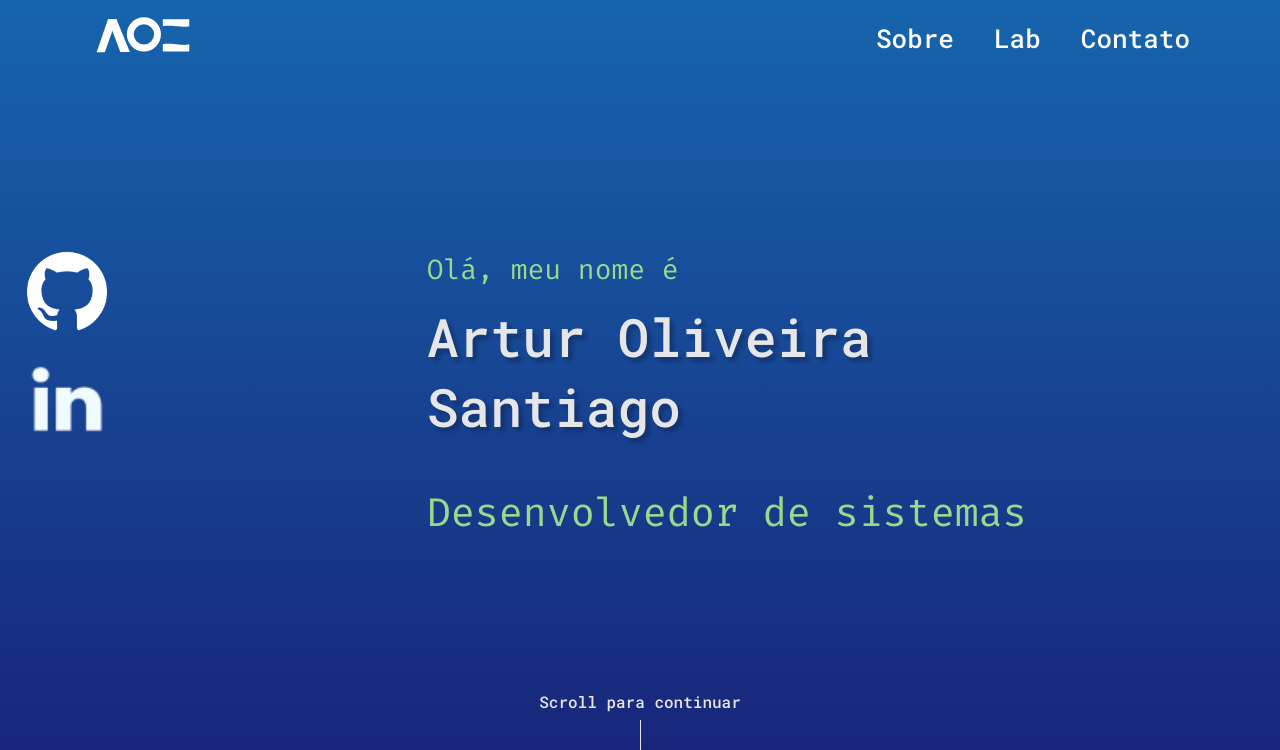
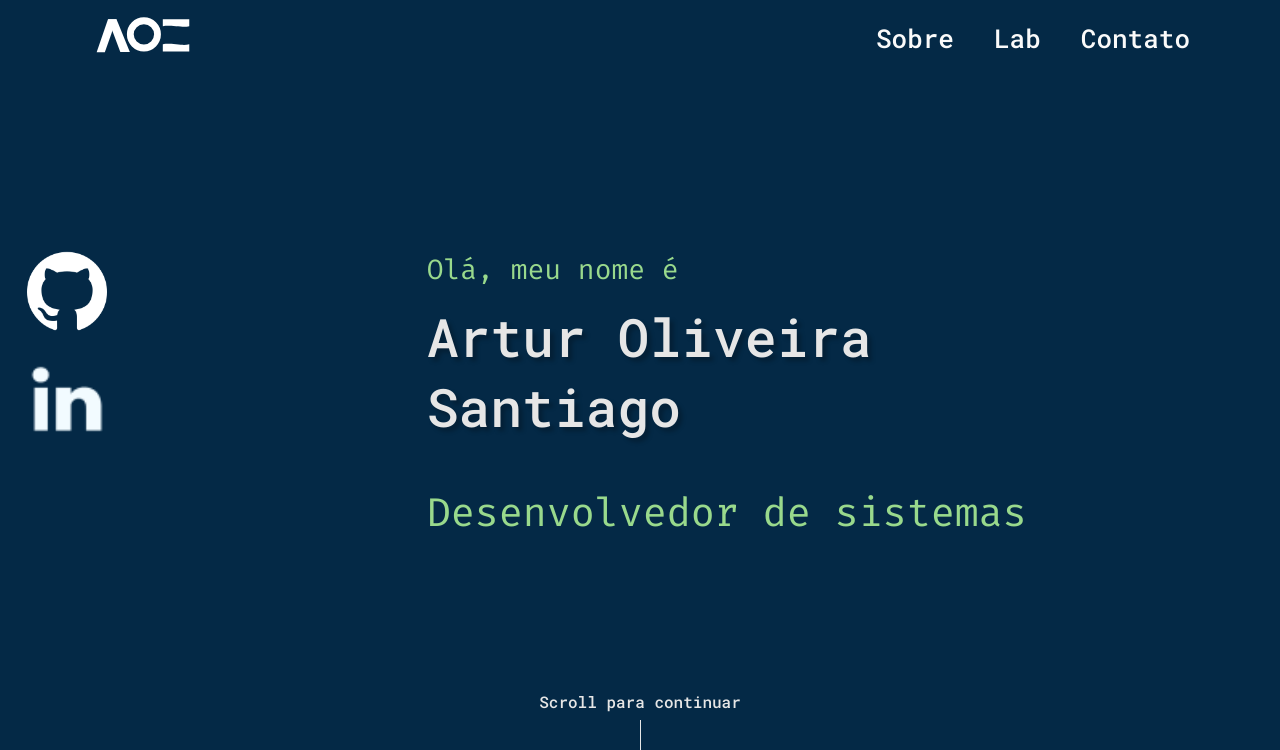
Before and after one commit to arturolivs/portfolio, a Next.js app: page / in a window 1280 px wide. Shown: the top 750 px of the page. Built offline with nearby package versions, Linux system fonts and the light colour scheme.

Commit message:
chore: created `Grid` component

```diff
--- /dev/null
+++ b/src/components/Grid/index.tsx
@@ -0,0 +1,11 @@
+import React from 'react'
+
+import * as S from './styles'
+
+export type GridProps = {
+  children: React.ReactNode
+}
+
+export const Grid = ({ children }: GridProps) => (
+  <S.GridContainer>{children}</S.GridContainer>
+)
--- /dev/null
+++ b/src/components/Grid/styles.ts
@@ -0,0 +1,16 @@
+import styled, { css } from 'styled-components'
+
+export type GridProps = {
+  rows?: number
+  columns?: number
+}
+
+export const GridContainer = styled.div<GridProps>`
+  ${({ rows = 12, columns = 12 }) => css`
+    height: 100%;
+    width: 100%;
+    display: grid;
+    grid-template-rows: repeat(${rows}, 1fr);
+    grid-template-columns: repeat(${columns}, 1fr);
+  `}
+`
--- a/src/templates/Home/home.style.ts
+++ b/src/templates/Home/home.style.ts
@@ -3,20 +3,7 @@ import styled from 'styled-components'
 export const HomeSection = styled.section`
   width: 100%;
   height: 100vh;
-
-  background: linear-gradient(
-    180deg,
-    #1640ad 0.02%,
-    #1665ad 0.02%,
-    #182277 99.98%
-  );
-`
-
-export const HomeContent = styled.section`
-  height: 100%;
-  display: grid;
-  grid-template-rows: repeat(12, 1fr);
-  grid-template-columns: repeat(12, 1fr);
+  background: #042946;
 `
 
 export const SocialLinks = styled.aside`
--- a/src/templates/Home/index.tsx
+++ b/src/templates/Home/index.tsx
@@ -1,12 +1,13 @@
 import React from 'react'
+import Image from 'next/image'
 
-import Image from 'next/image'
+import { Grid } from '../../components/Grid'
 
 import * as S from './home.style'
 
 const HomeTemplate = () => (
   <S.HomeSection>
-    <S.HomeContent>
+    <Grid>
       <S.SocialLinks>
         <S.Link href="https://github.com/arturolivs" target="_blank">
           <Image
@@ -44,7 +45,7 @@ const HomeTemplate = () => (
         <S.ScrollText>Scroll para continuar</S.ScrollText>
         <S.Line />
       </S.ScrollToContinue>
-    </S.HomeContent>
+    </Grid>
   </S.HomeSection>
 )
 
```
